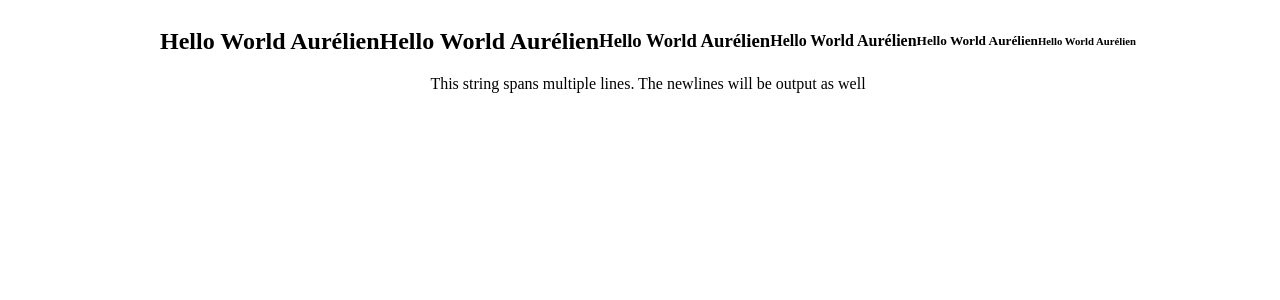
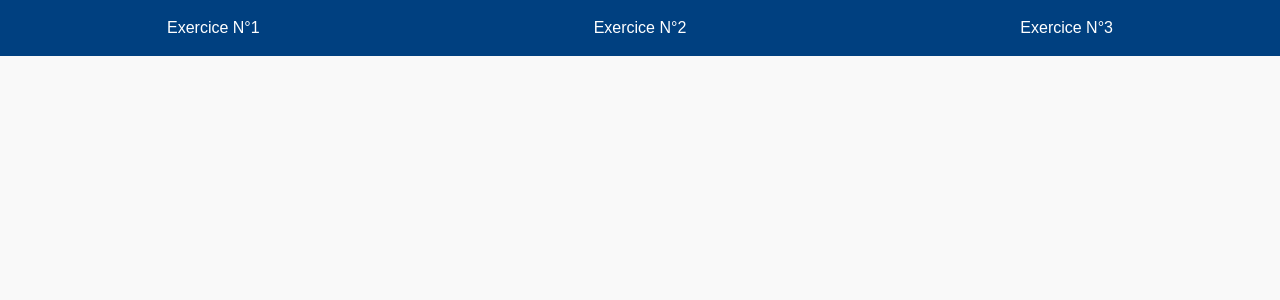
Before and after one commit to UberGit3001/exo-php-0000, a PHP site: page / in a window 1280 px wide. Shown: the top 300 px of the page. Run offline with PHP 8.4, Linux system fonts and the light colour scheme.

Commit message:
bar nav pour naviguer entre les execices php

```diff
--- /dev/null
+++ b/inc/footer.php
@@ -0,0 +1,6 @@
+  <footer style="text-align: center; padding: 2rem; background: #004080; color: white;">
+    &copy; <?php echo date('Y'); ?> - Exercices PHP • Projet Étudiant
+  </footer>
+
+</body>
+</html>
--- a/index.php
+++ b/index.php
@@ -7,25 +7,38 @@
     <title>exo php N°0000</title>
 </head>
 <body>
-    <section class="exo1">
-        <div class="bonjours">
-            <h1><?php echo"Hello World Aurélien"; ?></h1>
-            <h2><?php echo"Hello World Aurélien"; ?></h2>
-            <h3><?php echo"Hello World Aurélien"; ?></h3>
-            <h4><?php echo"Hello World Aurélien"; ?></h4>
-            <h5><?php echo"Hello World Aurélien"; ?></h5>
-            <h6><?php echo"Hello World Aurélien"; ?></h6>
-        </div>
-    </section>
-    <section class="exo2">
-        <?php
-            $prenom = "Alice";
-            $age = 25;
-            // echo "This string spans\nmultiple lines. The newlines will be\noutput as well.";
-            echo "This string spans
-            multiple lines. The newlines will be
-            output as well";
-        ?>
-    </section>
+    <header>
+        <nav>
+            <ul>
+                <li>
+                <a href="#">Exercice N°1</a>
+                <ul>
+                    <li><a href="exo1.php">exo1</a></li>
+                    <li><a href="index.html">Home</a></li>
+                </ul>
+                </li>
+                <li>
+                <a href="#">Exercice N°2</a>
+                <ul>
+                    <li><a href="me.php">me.php</a></li>
+                    <li><a href="prix.php">prix.php</a></li>
+                    <li><a href="test.php">test.php</a></li>
+                </ul>
+                </li>
+                <li>
+                <a href="#">Exercice N°3</a>
+                <ul>
+                    <li><a href="exo-3.1-php.php">exo-3.1</a></li>
+                    <li><a href="exo-3.2-php.php">exo-3.2</a></li>
+                    <li><a href="exo-3.3-php.php">exo-3.3</a></li>
+                    <li><a href="exo-3.4-php.php">exo-3.4</a></li>
+                </ul>
+                </li>
+            </ul>
+        </nav>
+    </header>
+    <main>
+
+    </main>
 </body>
 </html>
--- a/style.css
+++ b/style.css
@@ -1,17 +1,102 @@
-body {
-    width: 100%;
-    height: 100%;
-    display: flex;
-    flex-direction: column;
-    align-items: center;
-    justify-content: center;
+/* ========== VARIABLES DE COULEUR :root ========== */
+:root {
+  --color-bg: #f9f9f9;
+  --color-primary: #004080;
+  --color-secondary: #0072ff;
+  --color-text: #222;
+  --color-hover: #0055aa;
 }
 
-.bonjours {
-    display: flex;
-    align-items: center;
-    justify-content: center;
+/* ========== RESET ========== */
+* {
+  margin: 0;
+  padding: 0;
+  box-sizing: border-box;
 }
-h1 {
-    text-align: center;
+
+body {
+  font-family: Arial, sans-serif;
+  background-color: var(--color-bg);
+  color: var(--color-text);
+  line-height: 1.5;
+  padding: 0;
 }
+
+/* ========== NAVIGATION ========== */
+nav {
+  background-color: var(--color-primary);
+}
+
+nav ul {
+  list-style: none;
+  display: flex;
+  flex-direction: column;
+}
+
+nav li {
+  position: relative;
+  border-top: 1px solid #fff3;
+}
+
+nav a {
+  display: block;
+  padding: 1rem;
+  color: white;
+  text-decoration: none;
+}
+
+nav a:hover {
+  background-color: var(--color-hover);
+}
+
+/* ========== SOUS-MENU ========== */
+nav li ul {
+  display: none;
+  flex-direction: column;
+  background-color: #003366;
+}
+
+nav li:hover ul {
+  display: flex;
+}
+
+/* ========== MEDIA QUERY TABLETTE (≥768px) ========== */
+@media (min-width: 768px) {
+  nav ul {
+    flex-direction: row;
+    justify-content: space-around;
+  }
+
+  nav li {
+    border: none;
+  }
+
+  nav li ul {
+    position: absolute;
+    top: 100%;
+    left: 0;
+    min-width: 180px;
+    z-index: 10;
+  }
+
+  nav li:hover ul {
+    display: block;
+  }
+
+  nav li ul li {
+    border-top: 1px solid #ffffff33;
+  }
+}
+
+/* ========== MEDIA QUERY DESKTOP (≥991px) ========== */
+@media (min-width: 991px) {
+  nav a {
+    padding: 1rem 1.5rem;
+  }
+
+  nav li ul {
+    top: 100%;
+    left: 0;
+    box-shadow: 0 4px 8px rgba(0,0,0,0.2);
+  }
+}
```
Also changed, not shown: Exercice-N1/exo-1.1.php (added, +22 -0 lines), Exercice-N1/exo-1.2.php (added, +21 -0 lines), inc/header.php (added, +50 -0 lines), Exercice-N3/exo-3.3.php (renamed from exo-3.3.php), Exercice-N3/exo-3.4.php (renamed from exo-3.4.php).
